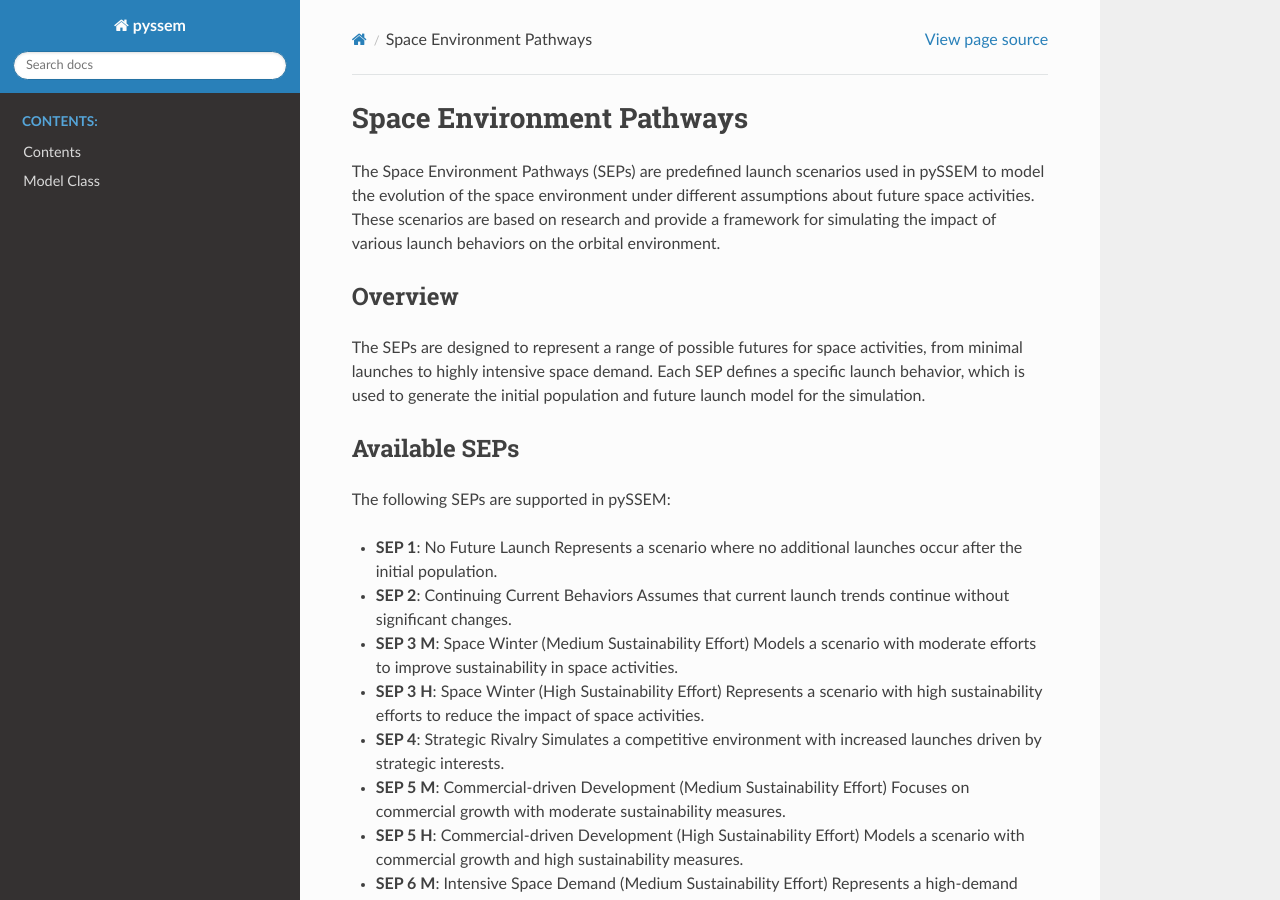
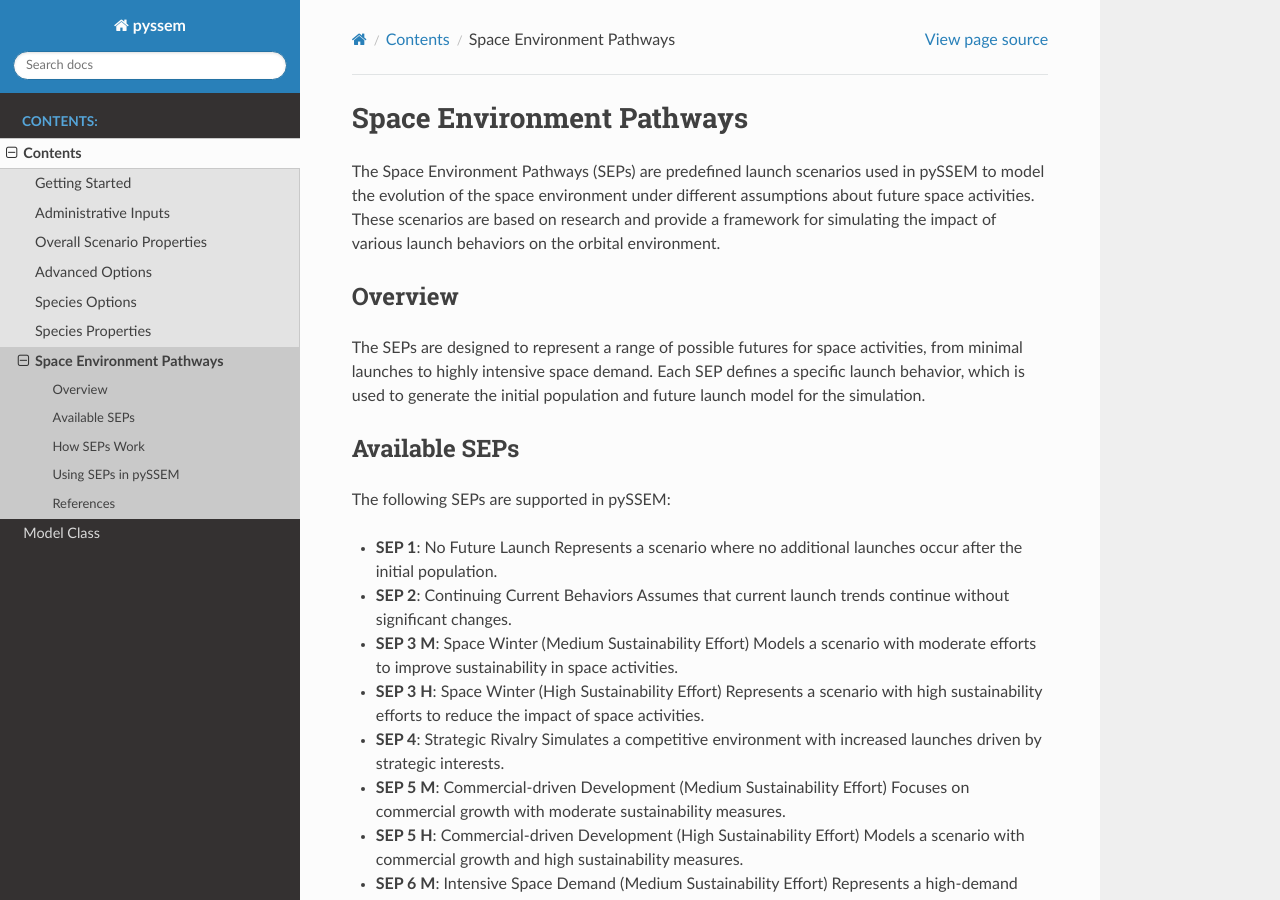
Before and after one commit to ARCLab-MIT/pyssem, a Sphinx documentation site: the page built from source/SEPs.rst, in a window 1280 px wide and 900 px high. Built offline with Sphinx 7.4.7 and the Read the Docs theme 3.1.0, drawn with Linux system fonts in a browser that asks for light colours; pages that are not in the unit, such as notebooks, are missing from menus.

Commit message:
added seps file to contents

```diff
--- a/source/contents.rst
+++ b/source/contents.rst
@@ -5,8 +5,8 @@ Contents
 ========
 
 .. toctree::
-   :maxdepth: 2
-   :caption: Tutorials:
+   :maxdepth: 50
+   :caption: Contents:
 
    tutorial/getting_started
    admin_inputs
@@ -14,3 +14,4 @@ Contents
    overall_scenario_properties/advanced_options
    species_properties/physical_species_properties
    species_properties/behavioral_species_properties
+   SEPs
```
